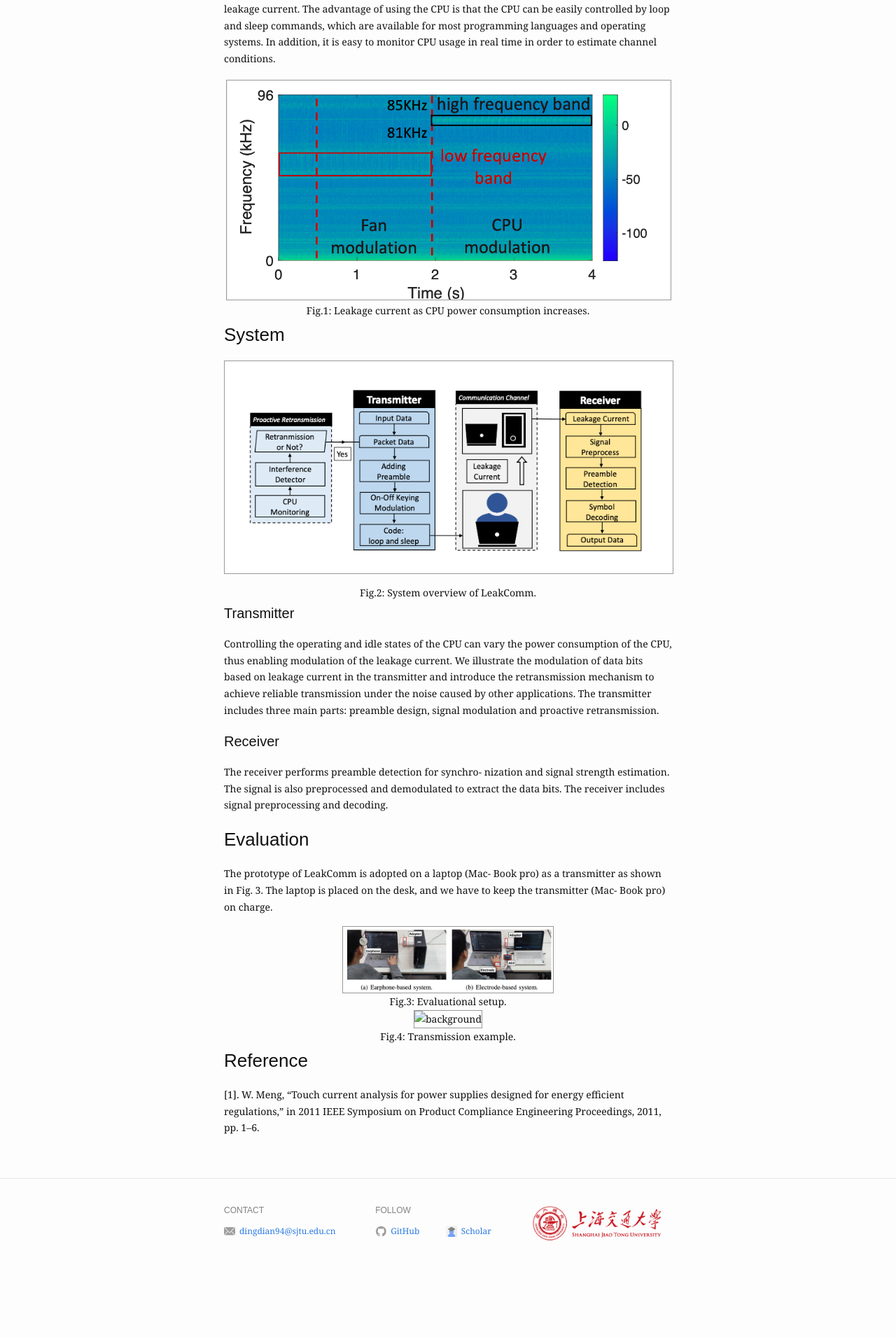
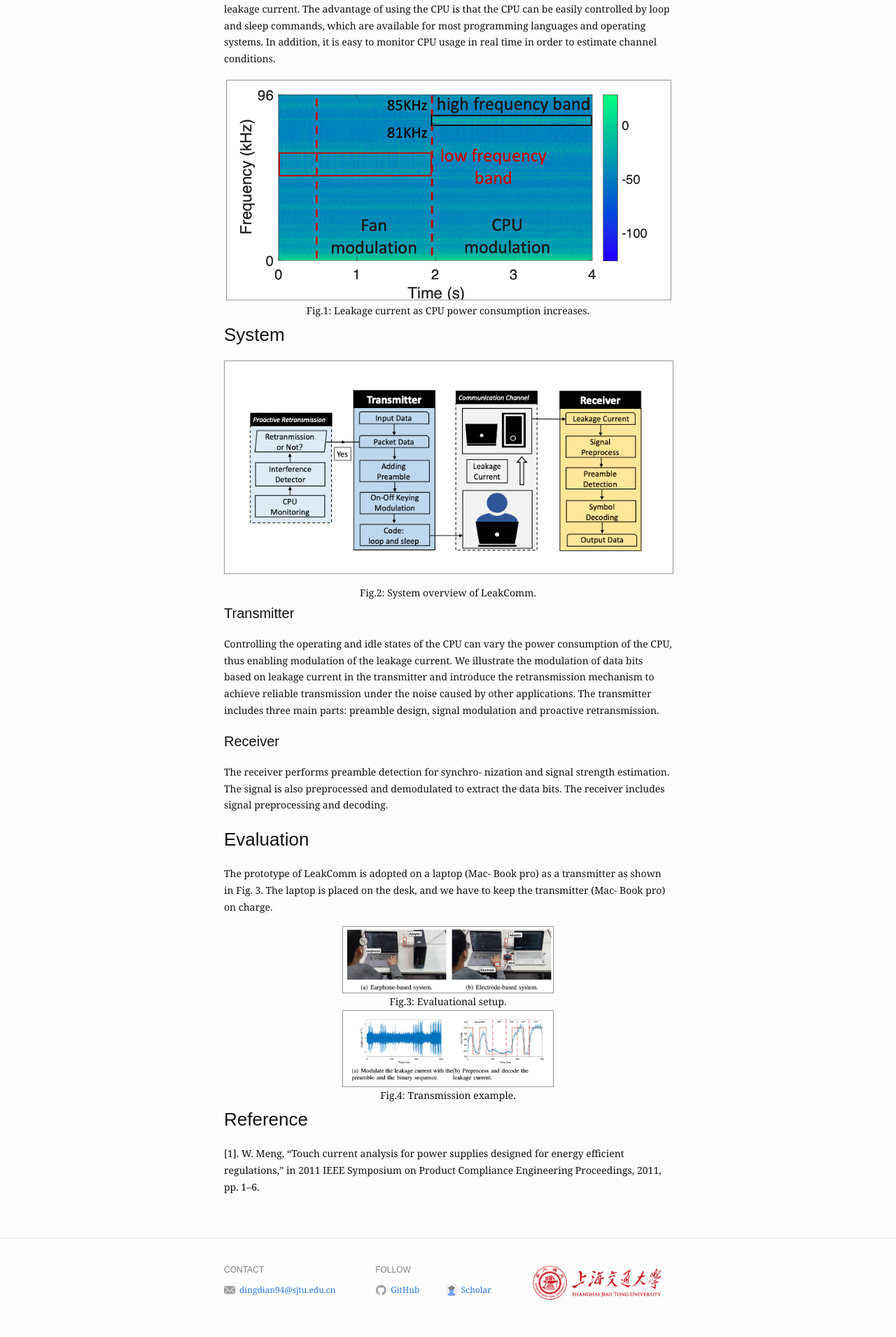
Before and after one commit to dianding0102/dian_web, a Jekyll site: the page built from _posts/2022-04-20-LeakComm.markdown, in a window 1280 px wide. Shown: the part 1299-3209 px from the top of the page at 70% size. Built offline with Jekyll 4.4.1, drawn with Linux system fonts in a browser that asks for light colours; before the commit the page ends 3124 px from its top, so only the background shows below that.

Commit message:
Update 2022-04-20-LeakComm.markdown

```diff
--- a/_posts/2022-04-20-LeakComm.markdown
+++ b/_posts/2022-04-20-LeakComm.markdown
@@ -61,7 +61,7 @@ The prototype of LeakComm is adopted on a laptop (Mac- Book pro) as a transmitte
 
 
 
-<center><img src="{{ "/assets/img/leamcomm/example.png" | absolute_url }}" alt="background" width = "300" height = "80" class="post-pic"/></center>
+<center><img src="{{ "/assets/img/leakcomm/example.png" | absolute_url }}" alt="background" width = "300" height = "80" class="post-pic"/></center>
 
 <center>Fig.4: Transmission example.</center>
 
```
